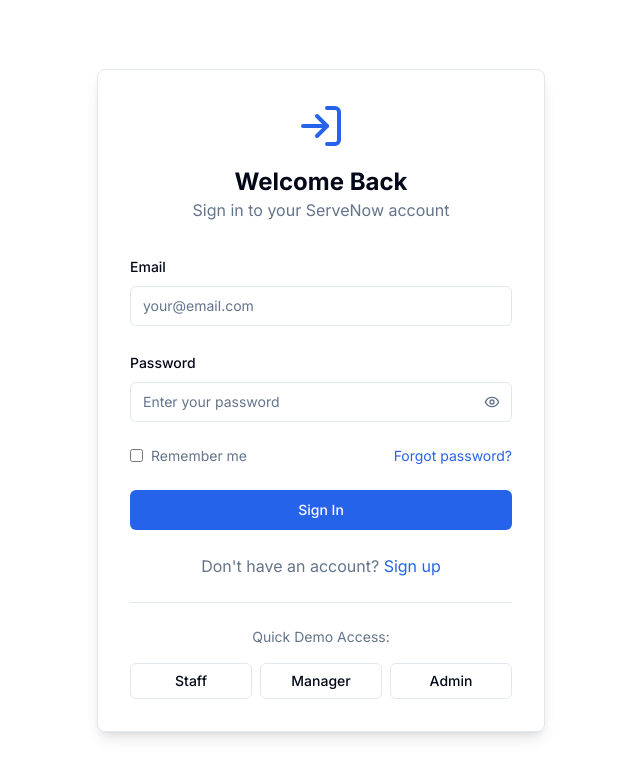
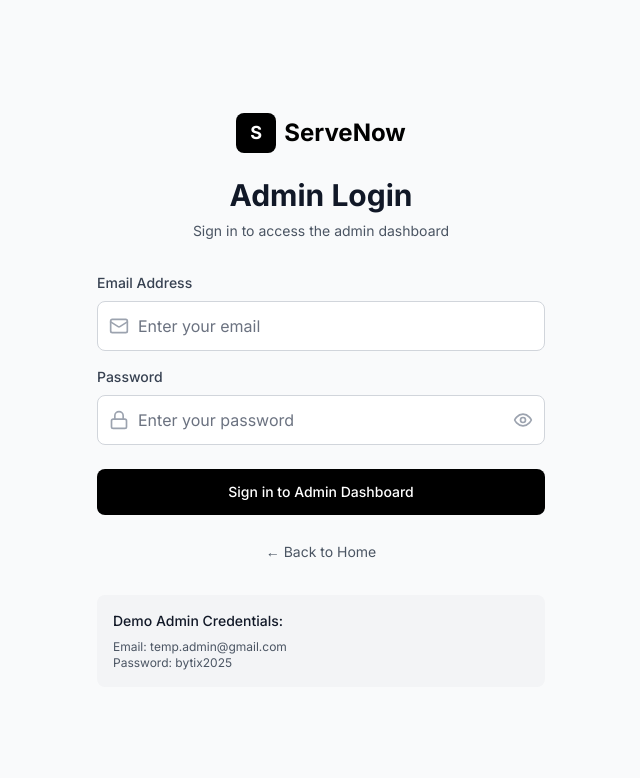
Before and after one commit to Bytix-in/ServeNowpay, a Next.js app: page /auth/login in a window 1280 px wide. Shown: the top 778 px of the page, without its empty margins (319-959 px from the left). Built offline with nearby package versions, Linux system fonts and the light colour scheme.

Commit message:
Admin Auth implemented

```diff
--- a/package.json
+++ b/package.json
@@ -18,8 +18,10 @@
         "@radix-ui/react-slot": "^1.0.2",
         "@supabase/supabase-js": "^2.39.7",
         "@tanstack/react-query": "^5.28.4",
+        "@types/dotenv": "^6.1.1",
         "class-variance-authority": "^0.7.0",
         "clsx": "^2.1.0",
+        "dotenv": "^17.2.0",
         "framer-motion": "^11.0.24",
         "lucide-react": "^0.363.0",
         "next": "14.2.5",
--- a/src/app/(public)/features/page.tsx
+++ b/src/app/(public)/features/page.tsx
@@ -1,134 +1,51 @@
 'use client'
 
 import { motion } from 'framer-motion'
-import {
-  Zap,
-  Shield,
-  Database,
-  Users,
-  BarChart3,
-  Clock,
-  Smartphone,
-  Globe,
-  CheckCircle
-} from 'lucide-react'
-import { Button } from '@/components/ui/Button'
+import Link from 'next/link'
+import { ArrowRight, Check } from 'lucide-react'
 
 export default function FeaturesPage() {
-  const features = [
-    {
-      icon: Zap,
-      title: 'Lightning Fast',
-      description: 'Built with Next.js 14 and optimized for speed. Your customers will love the instant loading times.',
-      benefits: ['Sub-second page loads', 'Optimized images', 'Edge caching']
-    },
-    {
-      icon: Shield,
-      title: 'Enterprise Security',
-      description: 'Bank-level security with end-to-end encryption and compliance with industry standards.',
-      benefits: ['SOC 2 compliant', 'GDPR ready', '99.9% uptime SLA']
-    },
-    {
-      icon: Database,
-      title: 'Real-time Data',
-      description: 'Powered by Supabase for real-time updates and seamless data synchronization.',
-      benefits: ['Live updates', 'Offline support', 'Auto-sync']
-    },
-    {
-      icon: Users,
-      title: 'Team Collaboration',
-      description: 'Built for teams with role-based access control and collaborative features.',
-      benefits: ['Role management', 'Team workspaces', 'Activity tracking']
-    },
-    {
-      icon: BarChart3,
-      title: 'Advanced Analytics',
-      description: 'Comprehensive analytics and reporting to help you make data-driven decisions.',
-      benefits: ['Custom dashboards', 'Export reports', 'Real-time metrics']
-    },
-    {
-      icon: Clock,
-      title: '24/7 Support',
-      description: 'Round-the-clock customer support to help you succeed with our platform.',
-      benefits: ['Live chat', 'Email support', 'Knowledge base']
-    },
-    {
-      icon: Smartphone,
-      title: 'Mobile First',
-      description: 'Responsive design that works perfectly on all devices and screen sizes.',
-      benefits: ['PWA support', 'Touch optimized', 'Offline capable']
-    },
-    {
-      icon: Globe,
-      title: 'Global Scale',
-      description: 'Built to scale globally with CDN distribution and multi-region support.',
-      benefits: ['Global CDN', 'Multi-region', 'Auto-scaling']
-    }
-  ]
-
   return (
-    <div className="container mx-auto px-4 py-16">
+    <div className="min-h-screen bg-gray-50 dark:bg-gray-900 transition-colors">
       {/* Hero Section */}
+      <section className="container mx-auto px-4 py-20">
         <motion.div
           initial={{ opacity: 0, y: 20 }}
           animate={{ opacity: 1, y: 0 }}
           transition={{ duration: 0.6 }}
-        className="text-center mb-16"
+          className="text-center max-w-4xl mx-auto"
         >
-        <h1 className="text-4xl font-bold mb-6">
-          Powerful Features for Modern Businesses
+          <h1 className="text-4xl md:text-5xl lg:text-6xl font-bold text-gray-900 dark:text-white mb-6 leading-tight">
+            Powerful Features for Modern Restaurants
           </h1>
-        <p className="text-xl text-muted-foreground max-w-3xl mx-auto">
-          Everything you need to build, scale, and manage your SaaS application.
-          From real-time data to enterprise security, we've got you covered.
+
+          <p className="text-xl text-gray-600 dark:text-gray-300 mb-12 leading-relaxed">
+            Everything you need to streamline operations, delight customers, and grow your business.
           </p>
         </motion.div>
+      </section>
 
-      {/* Features Grid */}
-      <div className="grid grid-cols-1 md:grid-cols-2 lg:grid-cols-3 gap-8 mb-16">
-        {features.map((feature, index) => (
-          <motion.div
-            key={feature.title}
-            initial={{ opacity: 0, y: 20 }}
-            animate={{ opacity: 1, y: 0 }}
-            transition={{ duration: 0.6, delay: 0.1 * index }}
-            className="bg-card p-6 rounded-lg border hover:shadow-lg transition-shadow"
-          >
-            <feature.icon className="h-12 w-12 text-primary mb-4" />
-            <h3 className="text-xl font-semibold mb-3">{feature.title}</h3>
-            <p className="text-muted-foreground mb-4">{feature.description}</p>
-            <ul className="space-y-2">
-              {feature.benefits.map((benefit) => (
-                <li key={benefit} className="flex items-center text-sm">
-                  <CheckCircle className="h-4 w-4 text-green-500 mr-2" />
-                  {benefit}
-                </li>
-              ))}
-            </ul>
-          </motion.div>
-        ))}
-      </div>
+      {/* Features will be added here as you provide the sections */}
 
       {/* CTA Section */}
-      <motion.div
-        initial={{ opacity: 0 }}
-        animate={{ opacity: 1 }}
-        transition={{ duration: 0.6, delay: 0.8 }}
-        className="text-center bg-primary/5 p-8 rounded-lg"
-      >
-        <h2 className="text-2xl font-bold mb-4">Ready to Get Started?</h2>
-        <p className="text-muted-foreground mb-6">
-          Join thousands of businesses already using ServeNow to power their operations.
+      <section className="bg-black py-16">
+        <div className="container mx-auto px-4">
+          <div className="text-center max-w-3xl mx-auto">
+            <h2 className="text-3xl md:text-4xl font-bold text-white mb-6">
+              Ready to Transform Your Restaurant?
+            </h2>
+            <p className="text-lg text-gray-300 mb-8">
+              Join hundreds of restaurants already using ServeNow to streamline their operations.
             </p>
-        <div className="flex gap-4 justify-center">
-          <Button size="lg">
-            Start Free Trial
-          </Button>
-          <Button variant="outline" size="lg">
-            Schedule Demo
-          </Button>
+            <Link href="/contact" className="group">
+              <div className="inline-flex items-center bg-white text-black px-8 py-4 rounded-2xl transition-all hover:shadow-lg">
+                <span className="text-xl font-bold">Get Started Today</span>
+                <ArrowRight className="ml-3 h-5 w-5 group-hover:translate-x-1 transition-transform" />
               </div>
-      </motion.div>
+            </Link>
+          </div>
+        </div>
+      </section>
     </div>
   )
 }
--- a/src/app/admin/page.tsx
+++ b/src/app/admin/page.tsx
@@ -1,5 +1,7 @@
 'use client'
 
+import { useEffect, useState } from 'react'
+import { useRouter } from 'next/navigation'
 import { motion } from 'framer-motion'
 import {
   Users,
@@ -9,11 +11,65 @@
   CreditCard,
   Database,
   Activity,
-  AlertTriangle
+  AlertTriangle,
+  Loader2,
+  LogOut
 } from 'lucide-react'
 import { Button } from '@/components/ui/Button'
+import { getCurrentUserWithRole, signOut, type User } from '@/lib/auth'
 
 export default function AdminDashboard() {
+  const [user, setUser] = useState<User | null>(null)
+  const [loading, setLoading] = useState(true)
+  const router = useRouter()
+
+  useEffect(() => {
+    const checkAuth = async () => {
+      try {
+        const currentUser = await getCurrentUserWithRole()
+
+        if (!currentUser || currentUser.role !== 'admin') {
+          router.push('/auth/login')
+          return
+        }
+
+        setUser(currentUser)
+      } catch (error) {
+        console.error('Auth check failed:', error)
+        router.push('/auth/login')
+      } finally {
+        setLoading(false)
+      }
+    }
+
+    checkAuth()
+  }, [router])
+
+  const handleSignOut = async () => {
+    try {
+      await signOut()
+      router.push('/auth/login')
+    } catch (error) {
+      console.error('Sign out failed:', error)
+    }
+  }
+
+  // Show loading spinner while checking authentication
+  if (loading) {
+    return (
+      <div className="min-h-screen bg-background flex items-center justify-center">
+        <div className="text-center">
+          <Loader2 className="h-8 w-8 animate-spin mx-auto mb-4 text-primary" />
+          <p className="text-muted-foreground">Checking authentication...</p>
+        </div>
+      </div>
+    )
+  }
+
+  // Don't render the dashboard if user is not authenticated
+  if (!user) {
+    return null
+  }
   const stats = [
     {
       title: 'Total Users',
@@ -110,11 +166,17 @@
           <div className="flex items-center justify-between">
             <div>
               <h1 className="text-2xl font-bold">Admin Dashboard</h1>
-              <p className="text-muted-foreground">System administration and management</p>
+              <p className="text-muted-foreground">Welcome back, {user.name}</p>
             </div>
-            <div className="flex space-x-2">
-              <Button variant="outline">Settings</Button>
-              <Button>New User</Button>
+            <div className="flex items-center space-x-4">
+              <div className="text-right">
+                <p className="text-sm font-medium">{user.name}</p>
+                <p className="text-xs text-muted-foreground capitalize">{user.role}</p>
+              </div>
+              <Button variant="outline" onClick={handleSignOut}>
+                <LogOut className="h-4 w-4 mr-2" />
+                Sign Out
+              </Button>
             </div>
           </div>
         </div>
--- a/src/app/auth/login/page.tsx
+++ b/src/app/auth/login/page.tsx
@@ -1,147 +1,166 @@
 'use client'
 
 import { useState } from 'react'
-import { useForm } from 'react-hook-form'
-import { zodResolver } from '@hookform/resolvers/zod'
-import { motion } from 'framer-motion'
-import { LogIn, Eye, EyeOff } from 'lucide-react'
-import { Button } from '@/components/ui/Button'
-import { Input } from '@/components/ui/Input'
-import { Label } from '@/components/ui/Label'
-import { loginSchema, type LoginInput } from '@/lib/validations'
+import { useRouter } from 'next/navigation'
+import Link from 'next/link'
+import { Eye, EyeOff, Mail, Lock, AlertCircle } from 'lucide-react'
+import { signIn } from '@/lib/auth'
 
 export default function LoginPage() {
+  const [email, setEmail] = useState('')
+  const [password, setPassword] = useState('')
   const [showPassword, setShowPassword] = useState(false)
-  const [isLoading, setIsLoading] = useState(false)
+  const [loading, setLoading] = useState(false)
+  const [error, setError] = useState('')
+  const router = useRouter()
 
-  const {
-    register,
-    handleSubmit,
-    formState: { errors },
-  } = useForm<LoginInput>({
-    resolver: zodResolver(loginSchema),
-  })
+  const handleSubmit = async (e: React.FormEvent) => {
+    e.preventDefault()
+    setLoading(true)
+    setError('')
 
-  const onSubmit = async (data: LoginInput) => {
-    setIsLoading(true)
     try {
-      // Simulate API call
-      await new Promise((resolve) => setTimeout(resolve, 2000))
-      console.log('Login attempt:', data)
-      // Redirect to dashboard based on user role
-      // window.location.href = '/admin' // or /manager, /staff
-    } catch (error) {
-      console.error('Login error:', error)
+      const user = await signIn(email, password)
+
+      // Only allow admin users to access admin dashboard
+      if (user.role === 'admin') {
+        router.push('/admin')
+      } else {
+        setError('Access denied. Admin privileges required.')
+      }
+    } catch (err: any) {
+      setError(err.message || 'Login failed. Please try again.')
     } finally {
-      setIsLoading(false)
+      setLoading(false)
     }
   }
 
   return (
-    <div className="min-h-screen flex items-center justify-center bg-background px-4">
-      <motion.div
-        initial={{ opacity: 0, y: 20 }}
-        animate={{ opacity: 1, y: 0 }}
-        transition={{ duration: 0.6 }}
-        className="w-full max-w-md"
-      >
-        <div className="bg-card p-8 rounded-lg border shadow-lg">
+    <div className="min-h-screen bg-gray-50 dark:bg-gray-900 flex items-center justify-center py-12 px-4 sm:px-6 lg:px-8">
+      <div className="max-w-md w-full space-y-8">
         {/* Header */}
-          <div className="text-center mb-8">
-            <LogIn className="h-12 w-12 text-primary mx-auto mb-4" />
-            <h1 className="text-2xl font-bold">Welcome Back</h1>
-            <p className="text-muted-foreground">
-              Sign in to your ServeNow account
+        <div className="text-center">
+          <div className="flex items-center justify-center space-x-2 mb-6">
+            <div className="w-10 h-10 bg-black dark:bg-white rounded-lg flex items-center justify-center">
+              <span className="text-white dark:text-black text-lg font-bold">S</span>
+            </div>
+            <span className="text-2xl font-bold text-black dark:text-white">ServeNow</span>
+          </div>
+          <h2 className="text-3xl font-bold text-gray-900 dark:text-white">
+            Admin Login
+          </h2>
+          <p className="mt-2 text-sm text-gray-600 dark:text-gray-400">
+            Sign in to access the admin dashboard
           </p>
         </div>
 
         {/* Login Form */}
-          <form onSubmit={handleSubmit(onSubmit)} className="space-y-6">
-            <div className="space-y-2">
-              <Label htmlFor="email">Email</Label>
-              <Input
+        <form className="mt-8 space-y-6" onSubmit={handleSubmit}>
+          <div className="space-y-4">
+            {/* Email Field */}
+            <div>
+              <label htmlFor="email" className="block text-sm font-medium text-gray-700 dark:text-gray-300 mb-2">
+                Email Address
+              </label>
+              <div className="relative">
+                <div className="absolute inset-y-0 left-0 pl-3 flex items-center pointer-events-none">
+                  <Mail className="h-5 w-5 text-gray-400" />
+                </div>
+                <input
                   id="email"
+                  name="email"
                   type="email"
-                placeholder="your@email.com"
-                {...register('email')}
-                className={errors.email ? 'border-destructive' : ''}
+                  autoComplete="email"
+                  required
+                  value={email}
+                  onChange={(e) => setEmail(e.target.value)}
+                  className="block w-full pl-10 pr-3 py-3 border border-gray-300 dark:border-gray-600 rounded-lg bg-white dark:bg-gray-800 text-gray-900 dark:text-white placeholder-gray-500 dark:placeholder-gray-400 focus:outline-none focus:ring-2 focus:ring-black dark:focus:ring-white focus:border-transparent"
+                  placeholder="Enter your email"
                 />
-              {errors.email && (
-                <p className="text-sm text-destructive">{errors.email.message}</p>
-              )}
+              </div>
             </div>
 
-            <div className="space-y-2">
-              <Label htmlFor="password">Password</Label>
+            {/* Password Field */}
+            <div>
+              <label htmlFor="password" className="block text-sm font-medium text-gray-700 dark:text-gray-300 mb-2">
+                Password
+              </label>
               <div className="relative">
-                <Input
+                <div className="absolute inset-y-0 left-0 pl-3 flex items-center pointer-events-none">
+                  <Lock className="h-5 w-5 text-gray-400" />
+                </div>
+                <input
                   id="password"
+                  name="password"
                   type={showPassword ? 'text' : 'password'}
+                  autoComplete="current-password"
+                  required
+                  value={password}
+                  onChange={(e) => setPassword(e.target.value)}
+                  className="block w-full pl-10 pr-10 py-3 border border-gray-300 dark:border-gray-600 rounded-lg bg-white dark:bg-gray-800 text-gray-900 dark:text-white placeholder-gray-500 dark:placeholder-gray-400 focus:outline-none focus:ring-2 focus:ring-black dark:focus:ring-white focus:border-transparent"
                   placeholder="Enter your password"
-                  {...register('password')}
-                  className={errors.password ? 'border-destructive pr-10' : 'pr-10'}
                 />
                 <button
                   type="button"
+                  className="absolute inset-y-0 right-0 pr-3 flex items-center"
                   onClick={() => setShowPassword(!showPassword)}
-                  className="absolute right-3 top-1/2 transform -translate-y-1/2 text-muted-foreground hover:text-foreground"
                 >
                   {showPassword ? (
-                    <EyeOff className="h-4 w-4" />
+                    <EyeOff className="h-5 w-5 text-gray-400 hover:text-gray-600" />
                   ) : (
-                    <Eye className="h-4 w-4" />
+                    <Eye className="h-5 w-5 text-gray-400 hover:text-gray-600" />
                   )}
                 </button>
               </div>
-              {errors.password && (
-                <p className="text-sm text-destructive">{errors.password.message}</p>
-              )}
+            </div>
           </div>
 
-            <div className="flex items-center justify-between">
-              <label className="flex items-center">
-                <input type="checkbox" className="mr-2" />
-                <span className="text-sm text-muted-foreground">Remember me</span>
-              </label>
-              <a href="#" className="text-sm text-primary hover:underline">
-                Forgot password?
-              </a>
+          {/* Error Message */}
+          {error && (
+            <div className="flex items-center space-x-2 text-red-600 dark:text-red-400 bg-red-50 dark:bg-red-900/20 p-3 rounded-lg">
+              <AlertCircle className="h-5 w-5 flex-shrink-0" />
+              <span className="text-sm">{error}</span>
+            </div>
+          )}
+
+          {/* Submit Button */}
+          <div>
+            <button
+              type="submit"
+              disabled={loading}
+              className="group relative w-full flex justify-center py-3 px-4 border border-transparent text-sm font-medium rounded-lg text-white bg-black dark:bg-white dark:text-black hover:bg-gray-800 dark:hover:bg-gray-100 focus:outline-none focus:ring-2 focus:ring-offset-2 focus:ring-black dark:focus:ring-white disabled:opacity-50 disabled:cursor-not-allowed transition-colors"
+            >
+              {loading ? (
+                <div className="flex items-center">
+                  <div className="animate-spin rounded-full h-4 w-4 border-b-2 border-white dark:border-black mr-2"></div>
+                  Signing in...
+                </div>
+              ) : (
+                'Sign in to Admin Dashboard'
+              )}
+            </button>
           </div>
 
-            <Button type="submit" disabled={isLoading} className="w-full">
-              {isLoading ? 'Signing in...' : 'Sign In'}
-            </Button>
+          {/* Back to Home */}
+          <div className="text-center">
+            <Link
+              href="/"
+              className="text-sm text-gray-600 dark:text-gray-400 hover:text-black dark:hover:text-white transition-colors"
+            >
+              ← Back to Home
+            </Link>
+          </div>
         </form>
 
-          {/* Footer */}
-          <div className="mt-6 text-center">
-            <p className="text-muted-foreground">
-              Don't have an account?{' '}
-              <a href="/auth/signup" className="text-primary hover:underline">
-                Sign up
-              </a>
+        {/* Demo Credentials */}
+        <div className="mt-6 p-4 bg-gray-100 dark:bg-gray-800 rounded-lg">
+          <h3 className="text-sm font-medium text-gray-900 dark:text-white mb-2">Demo Admin Credentials:</h3>
+          <p className="text-xs text-gray-600 dark:text-gray-400">
+            Email: temp.admin@gmail.com<br />
+            Password: bytix2025
           </p>
-          </div>
-
-          {/* Demo Access */}
-          <div className="mt-6 pt-6 border-t">
-            <p className="text-sm text-muted-foreground text-center mb-4">
-              Quick Demo Access:
-            </p>
-            <div className="grid grid-cols-3 gap-2">
-              <Button variant="outline" size="sm" asChild>
-                <a href="/staff">Staff</a>
-              </Button>
-              <Button variant="outline" size="sm" asChild>
-                <a href="/manager">Manager</a>
-              </Button>
-              <Button variant="outline" size="sm" asChild>
-                <a href="/admin">Admin</a>
-              </Button>
         </div>
       </div>
     </div>
-      </motion.div>
-    </div>
   )
 }
--- a/src/lib/auth.ts
+++ b/src/lib/auth.ts
@@ -1,4 +1,5 @@
 import { supabase } from './supabase'
+import type { User as SupabaseUser } from '@supabase/supabase-js'
 
 export interface User {
   id: string
@@ -14,83 +15,70 @@
   error: string | null
 }
 
-// Mock authentication functions for demo purposes
-// In a real app, these would integrate with Supabase Auth
-
+// Supabase authentication functions
 export async function signIn(email: string, password: string): Promise<User> {
   try {
-    const response = await fetch('/api/auth', {
-      method: 'POST',
-      headers: {
-        'Content-Type': 'application/json',
-      },
-      body: JSON.stringify({ email, password, action: 'login' }),
+    const { data, error } = await supabase.auth.signInWithPassword({
+      email,
+      password,
     })
 
-    if (!response.ok) {
-      const error = await response.json()
-      throw new Error(error.error || 'Login failed')
+    if (error) {
+      throw new Error(error.message)
     }
 
-    const { user } = await response.json()
+    if (!data.user) {
+      throw new Error('No user returned from authentication')
+    }
 
-    // Store user in localStorage for demo purposes
-    localStorage.setItem('user', JSON.stringify(user))
-
-    return user
+    // Get user with role from metadata
+    const userWithRole = await getUserWithRole(data.user)
+    return userWithRole
   } catch (error) {
     throw error
   }
 }
 
-export async function signUp(name: string, email: string, password: string): Promise<User> {
-  try {
-    const response = await fetch('/api/auth', {
-      method: 'POST',
-      headers: {
-        'Content-Type': 'application/json',
-      },
-      body: JSON.stringify({ name, email, password, action: 'register' }),
-    })
+// Get user with role from Supabase user metadata
+export async function getUserWithRole(supabaseUser: SupabaseUser): Promise<User> {
+  const role = supabaseUser.user_metadata?.role || 'staff'
+  const name = supabaseUser.user_metadata?.name || supabaseUser.email?.split('@')[0] || 'User'
 
-    if (!response.ok) {
-      const error = await response.json()
-      throw new Error(error.error || 'Registration failed')
-    }
-
-    const { user } = await response.json()
-
-    // Store user in localStorage for demo purposes
-    localStorage.setItem('user', JSON.stringify(user))
-
-    return user
-  } catch (error) {
-    throw error
+  return {
+    id: supabaseUser.id,
+    email: supabaseUser.email || '',
+    name,
+    role,
+    avatar: supabaseUser.user_metadata?.avatar_url
   }
 }
 
-export async function signOut(): Promise<void> {
+// Get current authenticated user with role
+export async function getCurrentUserWithRole(): Promise<User | null> {
   try {
-    await fetch('/api/auth', {
-      method: 'DELETE',
-    })
+    const { data: { user }, error } = await supabase.auth.getUser()
 
-    // Remove user from localStorage
-    localStorage.removeItem('user')
+    if (error || !user) {
+      return null
+    }
+
+    return await getUserWithRole(user)
   } catch (error) {
-    console.error('Sign out error:', error)
+    console.error('Error getting current user:', error)
+    return null
   }
 }
 
-export function getCurrentUser(): User | null {
-  if (typeof window === 'undefined') return null
-
+// Sign out user from Supabase
+export async function signOut(): Promise<void> {
   try {
-    const userStr = localStorage.getItem('user')
-    return userStr ? JSON.parse(userStr) : null
+    const { error } = await supabase.auth.signOut()
+    if (error) {
+      throw new Error(error.message)
+    }
   } catch (error) {
-    console.error('Error getting current user:', error)
-    return null
+    console.error('Sign out error:', error)
+    throw error
   }
 }
 
--- a/src/lib/supabase.ts
+++ b/src/lib/supabase.ts
@@ -1,13 +1,22 @@
 import { createClient } from '@supabase/supabase-js'
 
-const supabaseUrl = process.env.NEXT_PUBLIC_SUPABASE_URL!
-const supabaseAnonKey = process.env.NEXT_PUBLIC_SUPABASE_ANON_KEY!
+// Hardcoded Supabase credentials - replace with environment variables in production
+const supabaseUrl = 'https://qlvrvlrrqerzemmujyva.supabase.co'
+const supabaseAnonKey = 'eyJhbGciOiJIUzI1NiIsInR5cCI6IkpXVCJ9.eyJpc3MiOiJzdXBhYmFzZSIsInJlZiI6InFsdnJ2bHJycWVyemVtbXVqeXZhIiwicm9sZSI6ImFub24iLCJpYXQiOjE3NTMwODM1NTUsImV4cCI6MjA2ODY1OTU1NX0.iKkbtTChuT11VvXwUy8lMC9JIxd4ve6GD7CDPmzjeH8'
 
-if (!supabaseUrl || !supabaseAnonKey) {
-  throw new Error('Missing Supabase environment variables')
-}
+// For development purposes, we're using hardcoded values
+// In production, you should use environment variables:
+// const supabaseUrl = process.env.NEXT_PUBLIC_SUPABASE_URL!
+// const supabaseAnonKey = process.env.NEXT_PUBLIC_SUPABASE_ANON_KEY!
 
-export const supabase = createClient(supabaseUrl, supabaseAnonKey)
+// Create Supabase client with options
+export const supabase = createClient(supabaseUrl, supabaseAnonKey, {
+  auth: {
+    persistSession: true,
+    autoRefreshToken: true,
+    detectSessionInUrl: true
+  }
+})
 
 // Types for better TypeScript support
 export type Database = {
```
Also changed, not shown: 1 other file (tests, documents, lock files or other folders). Lines whose indentation alone changed are shown as unchanged.
